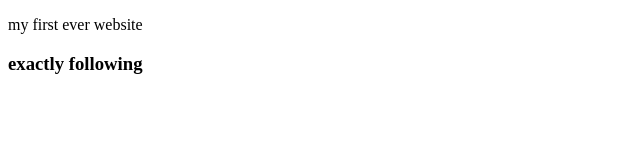
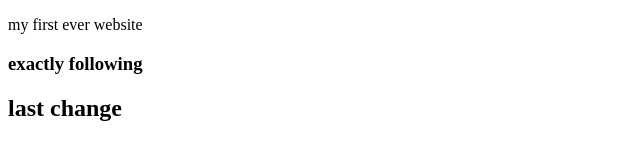
Before and after one commit to mzfaruk/my-first-website, a plain HTML site: page index.html in a window 1280 px wide. Shown: the whole page, without its empty margins (0-640 px from the left). Drawn offline with Linux system fonts and the light colour scheme.

Commit message:
third change

```diff
--- a/index.html
+++ b/index.html
@@ -8,5 +8,6 @@
 <body>
     <p>my first ever website</p>
     <h3>exactly following<h3>
+    <h2>last change</h2>
 </body>
 </html>
```
